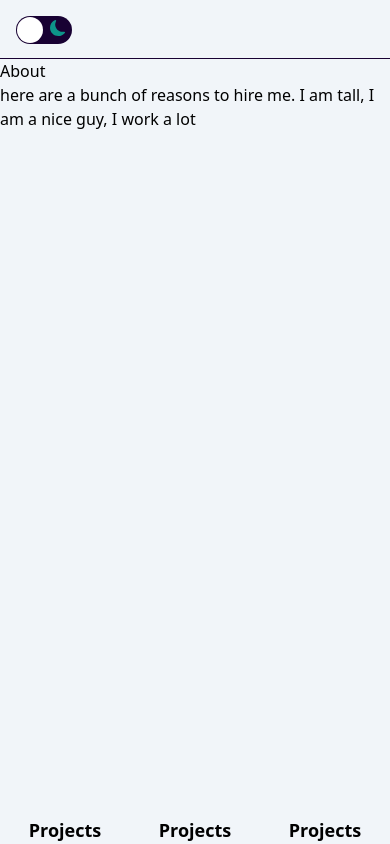
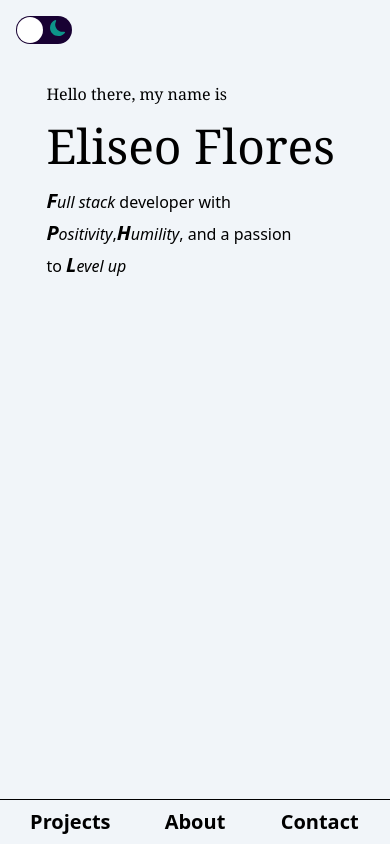
Before and after one commit to Seo-the-platinum/Seo-Portfolio, a Next.js app: page / in a window 390 px wide. Built offline with nearby package versions, Linux system fonts and the light colour scheme.

Commit message:
various styling changes for about, nav, links, and tabs

```diff
--- a/src/components/about/About.tsx
+++ b/src/components/about/About.tsx
@@ -2,11 +2,26 @@ import React from 'react'
 
 const About = () => {
   return (
-    <div className='' id='about'>
-        <h3>About</h3>
-        <div>
-            <p>here are a bunch of reasons to hire me. I am tall, I am a nice guy, I work a lot</p>
-        </div>
+    <div className='relative group p-2 mt-4' id='about'>
+      <div className='absolute -inset-0.5 dark:bg-gradient-to-r
+        group-hover:-translate-y-2
+        from-violet-700 to-teal-600 opacity-60
+        rounded blur group-hover:opacity-100
+        group-hover:duration-500
+        group-hover:scale-110 transition-all duration-1000'></div>
+      <div className='flex flex-col pl-8 relative group-hover:-translate-y-2 dark:bg-[#150726] rounded group-hover:scale-110 group-hover:duration-500 transition-all duration-1000'>
+        <h2 className='dark:text-slate-300 font-serif'>{`Hello there, my name is`}</h2>
+        <h1 className='dark:text-teal-600 text-5xl font-serif py-4'>{`Eliseo Flores`}</h1>
+        <h2 className='dark:text-slate-300 w-4/5 leading-8'>
+          <span className='dark:text-indigo-600 italic font-semibold text-xl'>F</span><span className='italic'>ull stack</span> developer with <br/>
+          <span className='dark:text-indigo-600 italic font-semibold text-xl'>P</span><span className='italic'>ositivity</span>,
+          <span className='dark:text-indigo-600 italic font-semibold text-xl'>H</span>
+          <span className='italic'>umility</span>, and a passion to <span className='dark:text-indigo-600 italic font-semibold text-xl'>L</span>
+          <span className='italic'>evel up</span>
+        </h2>
+      </div>
+      <div>
+      </div>
     </div>
   )
 }
--- a/src/components/nav/Links.tsx
+++ b/src/components/nav/Links.tsx
@@ -4,9 +4,26 @@ import Link from 'next/link'
 const Links = () => {
   return (
     <div className='flex gap-4 justify-center pr-4'>
-        <Link className='hover:bg-teal-600 dark:hover:text-teal-300 dark:hover:bg-transparent dark:text-teal-700 font-bold text-lg hover:animate-pulse' href='/projects'>Projects</Link>
-        <Link className='hover:bg-teal-600 dark:hover:text-teal-300 dark:hover:bg-transparent dark:text-teal-700 font-bold text-lg hover:animate-pulse' href='#about'>About</Link>
-        <Link className='hover:bg-teal-600 dark:hover:text-teal-300 dark:hover:bg-transparent dark:text-teal-700 font-bold text-lg hover:animate-pulse' href='/projects'>Contact</Link>
+        <Link
+          className='transition-all duration-500
+          hover:-translate-y-2
+          hover:scale-125
+          dark:hover:text-teal-200
+          dark:text-teal-600
+          font-bold text-lg hover:animate-pulse' href='/projects'>Projects</Link>
+        <Link
+          className='transition-all duration-500
+          hover:-translate-y-2
+          hover:scale-125
+          dark:hover:text-teal-200
+          dark:text-teal-600
+          font-bold text-lg hover:animate-pulse' href='#about'>About</Link>
+        <Link className='transition-all duration-500
+          hover:-translate-y-2
+          hover:scale-125
+          dark:hover:text-teal-200
+          dark:text-teal-600
+          font-bold text-lg hover:animate-pulse' href='/projects'>Contact</Link>
     </div>
   )
 }
--- a/src/components/nav/Nav.tsx
+++ b/src/components/nav/Nav.tsx
@@ -21,7 +21,7 @@ const Nav = () => {
     }
   return (
     <div className='flex bg-slate-100 dark:bg-[#05011a] justify-center pt-4'>
-      <div className='flex justify-between max-w-screen-xl w-full border-b border-[#180133] dark:border-white pb-2'>
+      <div className='flex justify-between max-w-screen-xl w-full md:border-b border-[#180133] md:dark:border-white pb-2'>
         <div className='pl-4'>
           <Switch
             offColor='#180133'
@@ -31,7 +31,7 @@ const Nav = () => {
             checked={currentTheme === 'dark'} onChange={handleToggle}/>
         </div>
         {
-          windowWidth && windowWidth > 768 ?
+          windowWidth && windowWidth > 767 ?
           <Links/>
         :
           <Tabs/>
--- a/src/components/nav/Tab.tsx
+++ b/src/components/nav/Tab.tsx
@@ -1,11 +1,14 @@
 import React from 'react'
 import Link from 'next/link'
 
-const Tab = () => {
+type Route ={
+    route: string
+}
+const Tab = ({ route }: Route) => {
   return (
     <div className='text-center'>
-        <Link className='hover:bg-teal-600 dark:text-teal-700 font-bold text-lg' href='#projects'>
-            Projects
+        <Link className='dark:text-teal-700 font-bold text-xl' href={`#${route}`}>
+            { `${route.slice(0,1).toUpperCase()}${route.slice(1)}` }
         </Link>
     </div>
   )
--- a/src/components/nav/Tabs.tsx
+++ b/src/components/nav/Tabs.tsx
@@ -3,10 +3,10 @@ import Tab from './Tab'
 
 const Tabs = () => {
   return (
-    <div className='grid grid-cols-3 absolute bottom-0 min-w-full'>
-        <Tab/>
-        <Tab/>
-        <Tab/>
+    <div className='grid grid-cols-3 absolute bottom-0 min-w-full border-t border-black dark:border-white p-2'>
+        <Tab route={'projects'}/>
+        <Tab route={'about'}/>
+        <Tab route={'contact'}/>
     </div>
   )
 }
--- a/src/pages/_app.tsx
+++ b/src/pages/_app.tsx
@@ -5,8 +5,6 @@ import { ThemeProvider } from "next-themes";
 import ResizeHook from "../hooks/ResizeHook";
 
 const MyApp: AppType = ({ Component, pageProps }) => {
-  const windowWidth = ResizeHook()
-
   return (
     <ThemeProvider enableSystem={true} attribute='class'>
       <div className='flex flex-col min-h-screen bg-slate-100 dark:bg-[#05011a]'>
```
